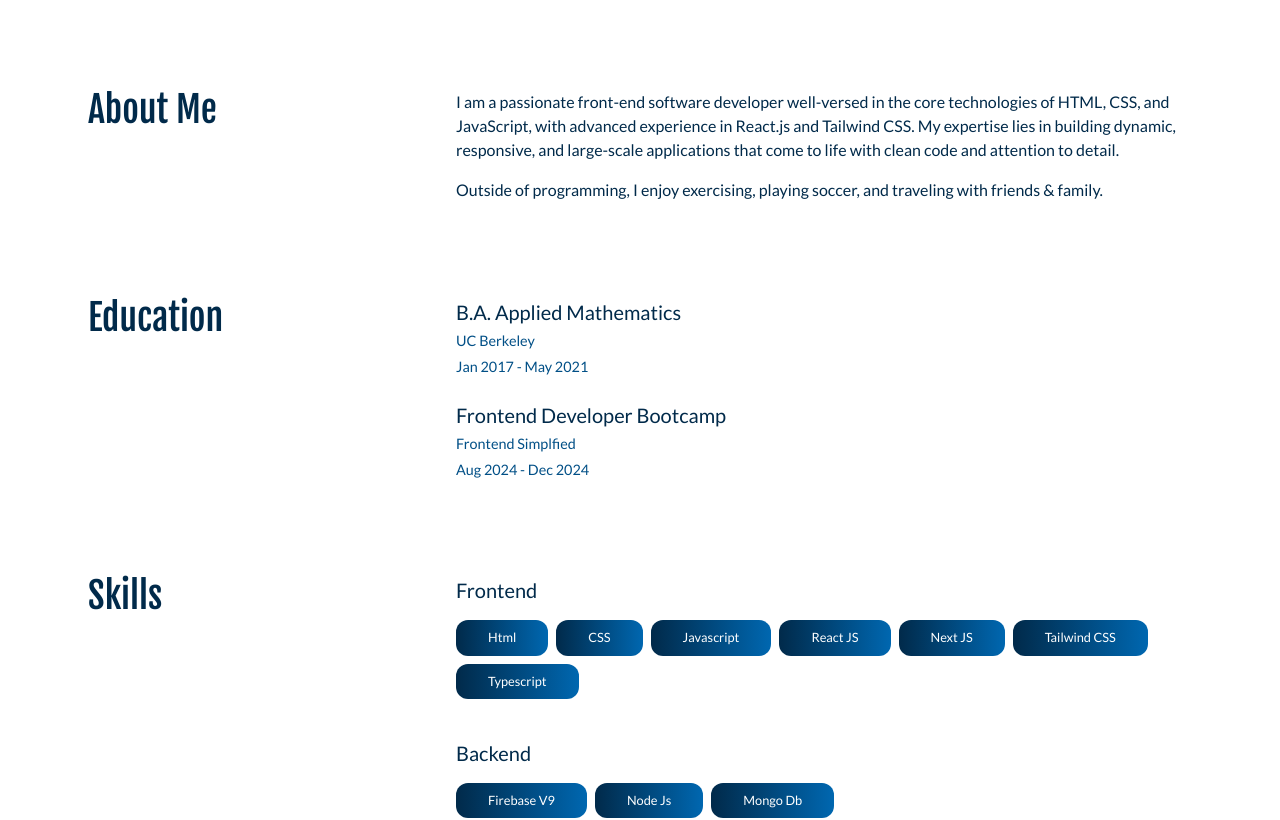
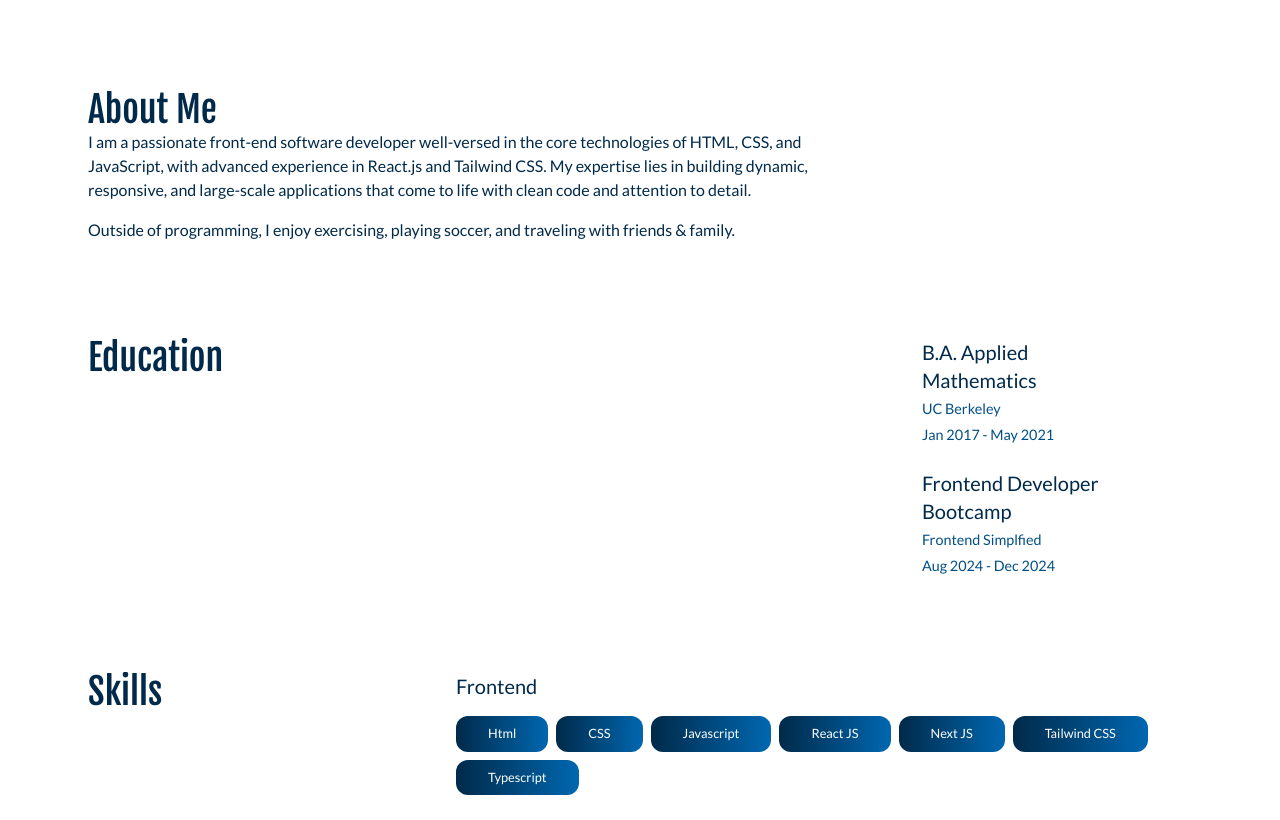
Before and after one commit to fperezfrancisco/dev-portfolio-v3, a React (Vite) app: page / in a window 1280 px wide. Shown: the part 2920-3740 px from the top of the page. Built offline with nearby package versions, Linux system fonts and the light colour scheme.

Commit message:
fixed css bug

```diff
--- a/src/App.jsx
+++ b/src/App.jsx
@@ -21,7 +21,7 @@ function App() {
   return (
     <ThemeContext.Provider value={{ darkMode, setDarkMode }}>
       <div
-        className={`w-full h-full min-h-screen bodyContainer relative bkgMainColor transition-all ease-out duration-500 ${
+        className={`w-full max-w-screen h-full min-h-screen bodyContainer relative bkgMainColor transition-all ease-out duration-500 ${
           darkMode ? "darkMode" : ""
         }`}
       >
--- a/src/components/navigation/Header.jsx
+++ b/src/components/navigation/Header.jsx
@@ -44,8 +44,8 @@ const Header = () => {
         />
       </span>
       <div
-        className={`w-[240px] h-screen min-h-[500px] fixed z-50 darkBackgroundBlue top-0 right-0 p-8 py-12 transition-all ease-out duration-500 md:hidden ${
-          menuOpen ? "translate-x-0 block" : "translate-x-[250px hidden]"
+        className={`w-[250px] h-screen min-h-[500px] fixed z-50 darkBackgroundBlue top-0 m-0 right-0 p-8 py-12 transition-all ease-out duration-500 md:hidden ${
+          menuOpen ? "translate-x-0 block" : "translate-x-[250px]"
         }`}
       >
         <HiOutlineX
--- a/src/components/sections/AboutSection.jsx
+++ b/src/components/sections/AboutSection.jsx
@@ -21,39 +21,40 @@ const AboutSection = () => {
       className="w-full my-20 max-w-[1200px] mx-auto px-4 sm:px-12 py-[120px] flex flex-col gap-24"
       id="about"
     >
-      <div className="flex flex-col items-start lg:flex-row gap-8 lg:justify-between">
+      <div className="w-full lex flex-col items-start lg:flex-row gap-8 lg:justify-between overflow-x-hidden">
         <h2 className="fjalla-one-regular text-2xl md:text-4xl primaryText">
           About Me
         </h2>
         <motion.div
-          className="w-full lg:w-2/3 primaryText flex flex-col gap-4"
           initial={{ opacity: 0, x: 100 }}
           whileInView={{ opacity: 1, x: 0 }}
           transition={{ duration: 0.5, delay: 0.5, ease: "easeOut" }}
         >
+          <div className="w-full lg:w-2/3 primaryText flex flex-col gap-4 ">
             <p>
               I am a passionate front-end software developer well-versed in the
               core technologies of HTML, CSS, and JavaScript, with advanced
               experience in React.js and Tailwind CSS. My expertise lies in
-            building dynamic, responsive, and large-scale applications that come
-            to life with clean code and attention to detail.
+              building dynamic, responsive, and large-scale applications that
+              come to life with clean code and attention to detail.
             </p>
             <p>
               Outside of programming, I enjoy exercising, playing soccer, and
               traveling with friends & family.
             </p>
+          </div>
         </motion.div>
       </div>
-      <div className="flex flex-col items-start lg:flex-row gap-8 lg:justify-between">
+      <div className="w-full flex flex-col items-start lg:flex-row gap-8 lg:justify-between overflow-x-hidden">
         <h2 className="fjalla-one-regular text-2xl md:text-4xl primaryText">
           Education
         </h2>
         <motion.div
-          className="w-full lg:w-2/3 primaryText flex flex-col gap-4"
           initial={{ opacity: 0, x: 100 }}
           whileInView={{ opacity: 1, x: 0 }}
           transition={{ duration: 0.5, delay: 0.65, ease: "easeOut" }}
         >
+          <div className="w-full lg:w-2/3 primaryText flex flex-col gap-4">
             <ul className="flex flex-col items-start w-full gap-6">
               <li className="flex flex-col items-start gap-1">
                 <p className="text-xl">B.A. Applied Mathematics</p>
@@ -66,9 +67,10 @@ const AboutSection = () => {
                 <p className="accentText text-[0.9rem]">Aug 2024 - Dec 2024</p>
               </li>
             </ul>
+          </div>
         </motion.div>
       </div>
-      <div className="flex flex-col items-start lg:flex-row gap-8 lg:justify-between">
+      <div className="w-full flex flex-col items-start lg:flex-row gap-8 lg:justify-between overflow-x-hidden">
         <h2 className="fjalla-one-regular text-2xl md:text-4xl primaryText">
           Skills
         </h2>
--- a/src/components/sections/Footer.jsx
+++ b/src/components/sections/Footer.jsx
@@ -3,7 +3,7 @@ import React from "react";
 const Footer = () => {
   return (
     <footer className="w-full bg-[#012a4a] text-white">
-      <div className="w-full max-w-[1440px] mx-auto px-12 py-16 flex justify-between">
+      <div className="w-full max-w-[1440px] mx-auto p-4 md:px-12 md:py-16 flex justify-between">
         <span className="mr-4 fjalla-one-regular font-semibold text-2xl">
           <a href="#">FJP</a>
         </span>
```
Lines whose indentation alone changed are shown as unchanged.
